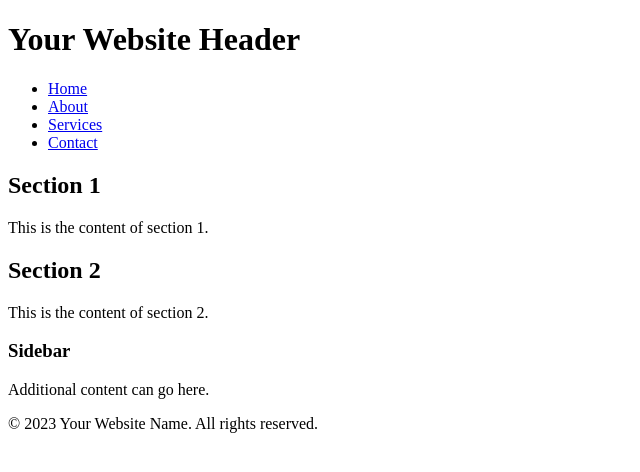
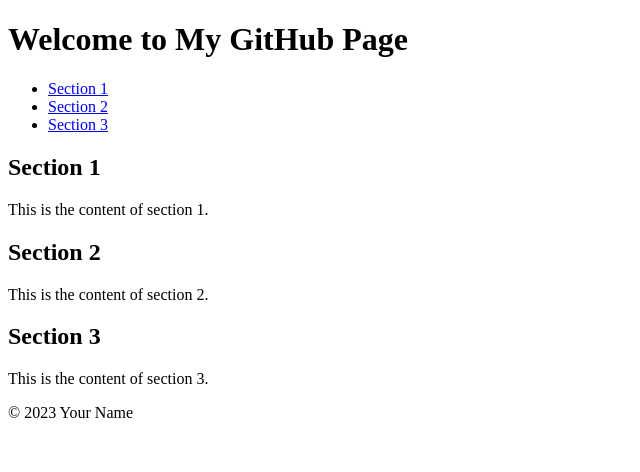
Before and after one commit to ChristopherDao/coursera-test.github.io, a plain HTML site: page index.html in a window 1280 px wide. Shown: the whole page, without its empty margins (0-640 px from the left). Drawn offline with Linux system fonts and the light colour scheme.

Commit message:
Add files via upload

```diff
--- a/index.html
+++ b/index.html
@@ -1,46 +1,45 @@
 <!DOCTYPE html>
-<html>
+<html lang="en">
 <head>
     <meta charset="UTF-8">
-    <title>Nice Cock</title>
-    <meta name="description" content="Your page description">
-    <meta name="keywords" content="keywords, for, your, page">
-    <link rel="stylesheet" type="text/css" href="styles.css">
+    <meta name="viewport" content="width=device-width, initial-scale=1.0">
+    <title>My GitHub Page</title>
+    <link rel="stylesheet" href="styles.css"> <!-- Link to your CSS file -->
 </head>
 <body>
+    <header>
+        <h1>Welcome to My GitHub Page</h1>
+    </header>
 
-<header>
-    <h1>Your Website Header</h1>
     <nav>
         <ul>
-            <li><a href="#">Home</a></li>
-            <li><a href="#">About</a></li>
-            <li><a href="#">Services</a></li>
-            <li><a href="#">Contact</a></li>
+            <li><a href="#section1">Section 1</a></li>
+            <li><a href="#section2">Section 2</a></li>
+            <li><a href="#section3">Section 3</a></li>
         </ul>
     </nav>
-</header>
 
     <main>
-    <section>
+        <section id="section1">
             <h2>Section 1</h2>
             <p>This is the content of section 1.</p>
         </section>
 
-    <section>
+        <section id="section2">
             <h2>Section 2</h2>
             <p>This is the content of section 2.</p>
         </section>
+
+        <section id="section3">
+            <h2>Section 3</h2>
+            <p>This is the content of section 3.</p>
+        </section>
     </main>
 
-<aside>
-    <h3>Sidebar</h3>
-    <p>Additional content can go here.</p>
-</aside>
-
     <footer>
-    <p>&copy; 2023 Your Website Name. All rights reserved.</p>
+        <p>&copy; 2023 Your Name</p>
     </footer>
 
+    <script src="script.js"></script> <!-- Link to your JavaScript file -->
 </body>
 </html>
```
Lines whose indentation alone changed are shown as unchanged.
